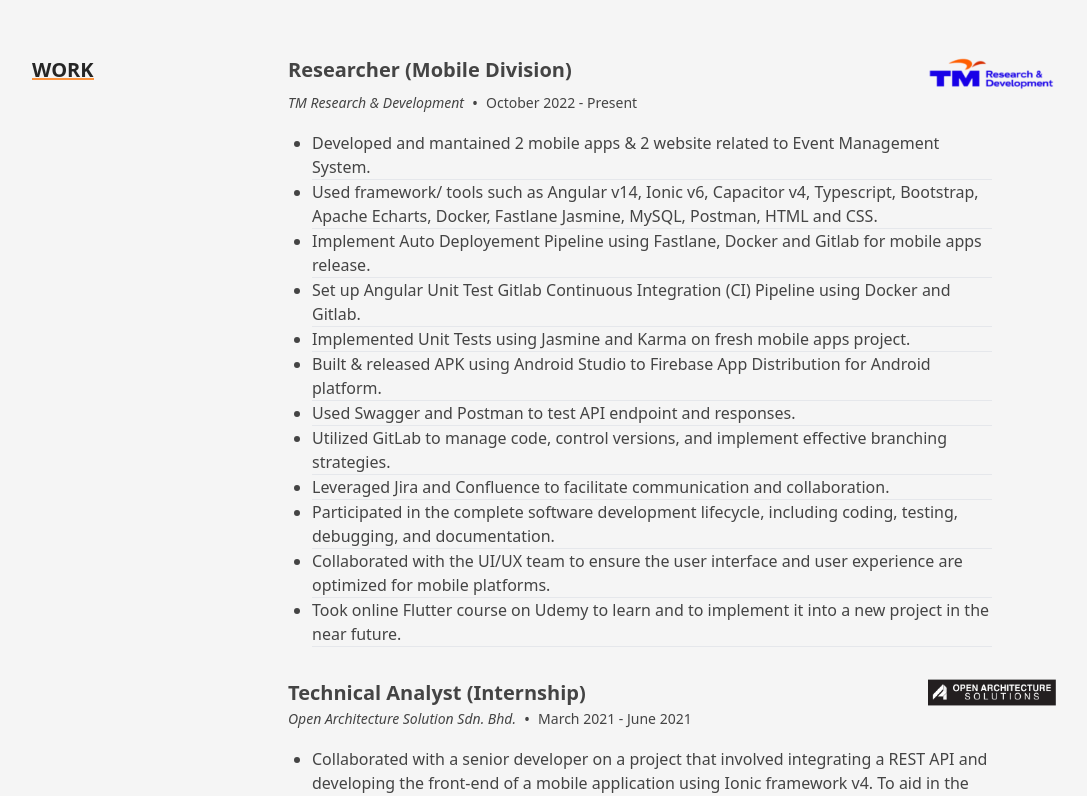
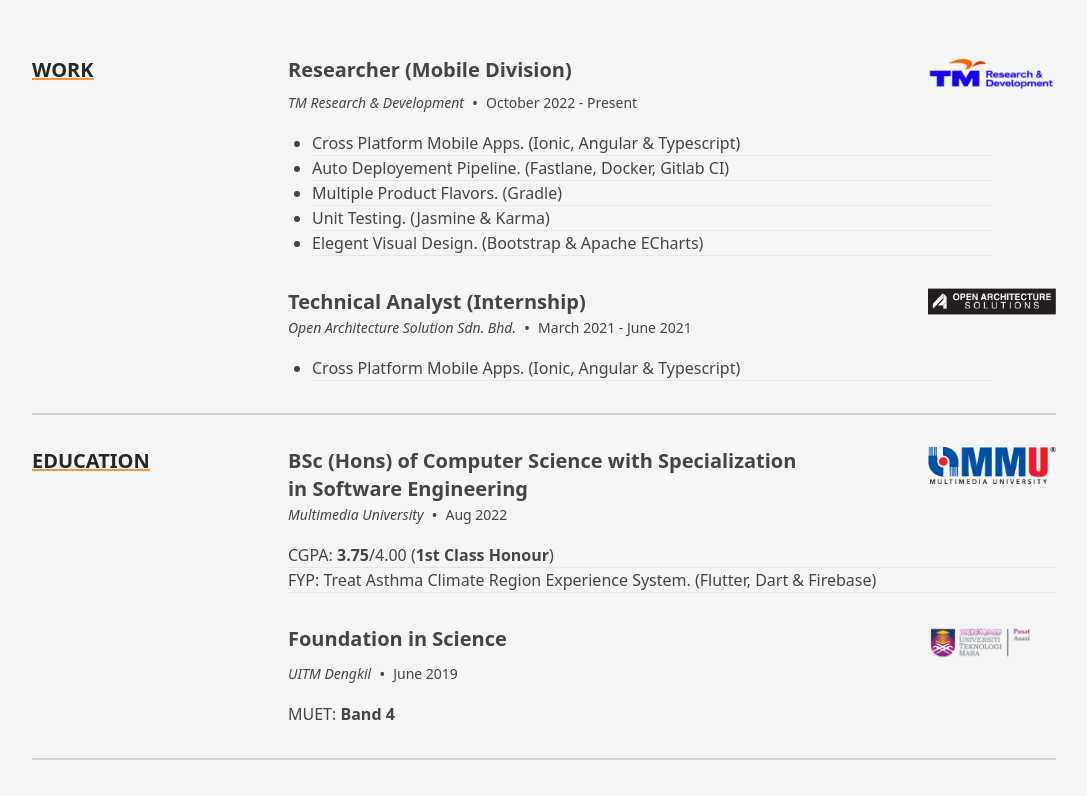
Before and after one commit to MuhammadHakeem/react-portfolio, a Next.js app: page / in a window 1280 px wide. Shown: the part 840-1636 px from the top of the page, without its empty margins (96-1183 px from the left). Built offline with nearby package versions, Linux system fonts and the light colour scheme.

Commit message:
fix: simplify work experience

```diff
--- a/src/data/data.tsx
+++ b/src/data/data.tsx
@@ -291,7 +291,10 @@ export const education: TimelineItem[] = [
     date: 'Aug 2022',
     location: 'Multimedia University',
     title: 'BSc (Hons) of Computer Science with Specialization in Software Engineering',
-    content: <p className='text-start'>CGPA: <strong>3.75</strong>/4.00 (<strong>1st Class Honour</strong>)</p>,
+    content: <div>
+                <p className='text-start'>CGPA: <strong>3.75</strong>/4.00 (<strong>1st Class Honour</strong>)</p><hr></hr>
+                <p className='text-start'>FYP: Treat Asthma Climate Region Experience System. (Flutter, Dart & Firebase)</p><hr></hr>
+             </div>,
     logo: 'logoMmu.png'
   },
   {
@@ -311,7 +314,13 @@ export const experience: TimelineItem[] = [
     logo: 'logoTmRnd.png',
     content: (
       <ul className='text-start pl-6 w-11/12 flex flex-col justify-self-center'>
-        <li>Developed and mantained 2 mobile apps & 2 website related to Event Management System.</li><hr></hr>
+        <li>Cross Platform Mobile Apps. (Ionic, Angular & Typescript)</li><hr></hr>
+        <li>Auto Deployement Pipeline. (Fastlane, Docker, Gitlab CI)</li><hr></hr>
+        <li>Multiple Product Flavors. (Gradle)</li><hr></hr>
+        <li>Unit Testing. (Jasmine & Karma)</li><hr></hr>
+        <li>Elegent Visual Design. (Bootstrap & Apache ECharts)</li><hr></hr>
+
+        {/* <li>Developed and mantained 2 mobile apps & 2 website related to Event Management System.</li><hr></hr>
         <li>Used framework/ tools such as Angular v14, Ionic v6, Capacitor v4, Typescript, Bootstrap, Apache Echarts,
         Docker, Fastlane Jasmine, MySQL, Postman, HTML and CSS.</li><hr></hr>
         <li>Implement Auto Deployement Pipeline using Fastlane, Docker and Gitlab for mobile apps release.</li><hr></hr>
@@ -325,7 +334,7 @@ export const experience: TimelineItem[] = [
         documentation.</li><hr></hr>
         <li>Collaborated with the UI/UX team to ensure the user interface and user experience are optimized for mobile
         platforms.</li><hr></hr>
-        <li>Took online Flutter course on Udemy to learn and to implement it into a new project in the near future.</li><hr></hr>
+        <li>Took online Flutter course on Udemy to learn and to implement it into a new project in the near future.</li><hr></hr> */}
       </ul>
     ),
   },
@@ -336,9 +345,10 @@ export const experience: TimelineItem[] = [
     logo: 'logoOas.png',
     content: (
       <ul className='text-start pl-6 w-11/12 flex flex-col justify-self-center'>
-        <li>Collaborated with a senior developer on a project that involved integrating a REST API and developing the
+        <li>Cross Platform Mobile Apps. (Ionic, Angular & Typescript)</li><hr></hr>
+        {/* <li>Collaborated with a senior developer on a project that involved integrating a REST API and developing the
         front-end of a mobile application using Ionic framework v4. To aid in the development process, we utilized the
-        Postman API tool to test and debug our API endpoints.</li>
+        Postman API tool to test and debug our API endpoints.</li> */}
       </ul>
     ),
   },
```
